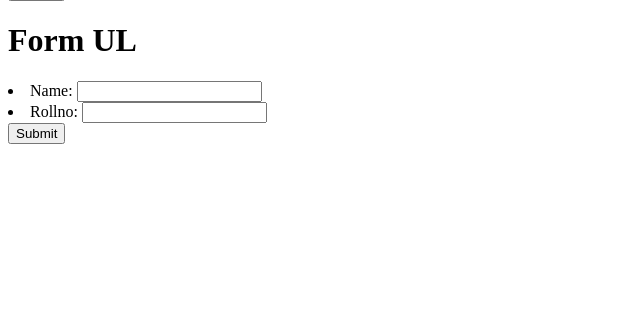
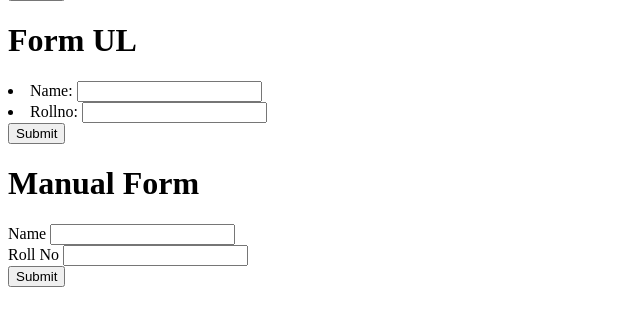
Before and after one commit to Varanasi-Software-Junction/The-learn-Django-repository, a Django app: page /book/student/ in a window 1280 px wide. Shown: the part 275-601 px from the top of the page, without its empty margins (0-640 px from the left). Run offline with Django 4.2, Linux system fonts and the light colour scheme.

Commit message:
Manual Form

```diff
--- a/templates/student.html
+++ b/templates/student.html
@@ -23,5 +23,16 @@
     {{ form.as_ul }}
     <input type="submit" value="Submit">
 </form>
+<form method="post">
+    {% csrf_token %}
+    <h1>Manual Form </h1>
+    <label>Name</label>
+    {{form.name}}
+    <br>
+    <label>Roll No</label>
+    {{form.rollno}}
+    <br>
+    <input type="submit" value="Submit">
+</form>
 </body>
 </html>
```
